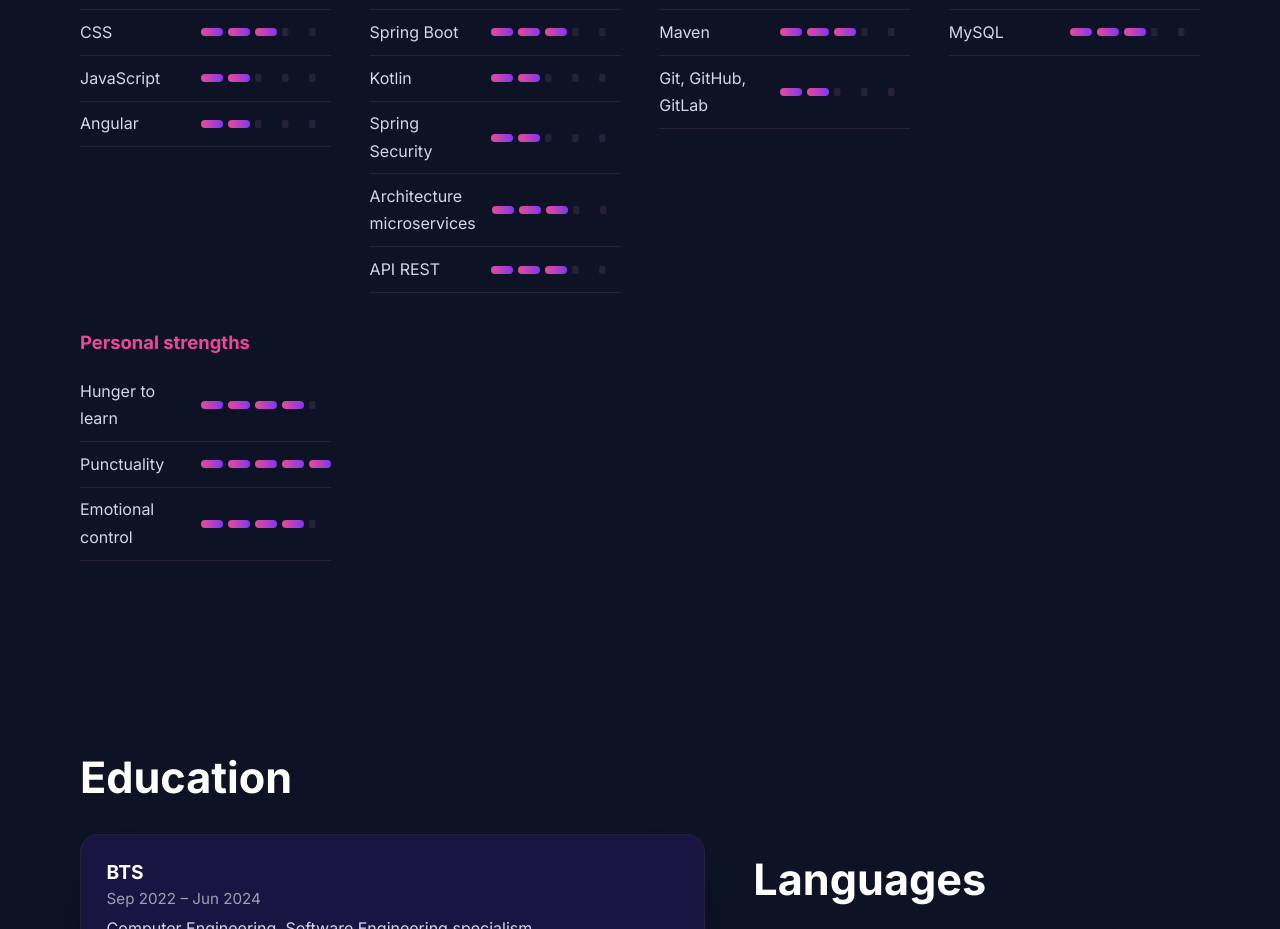
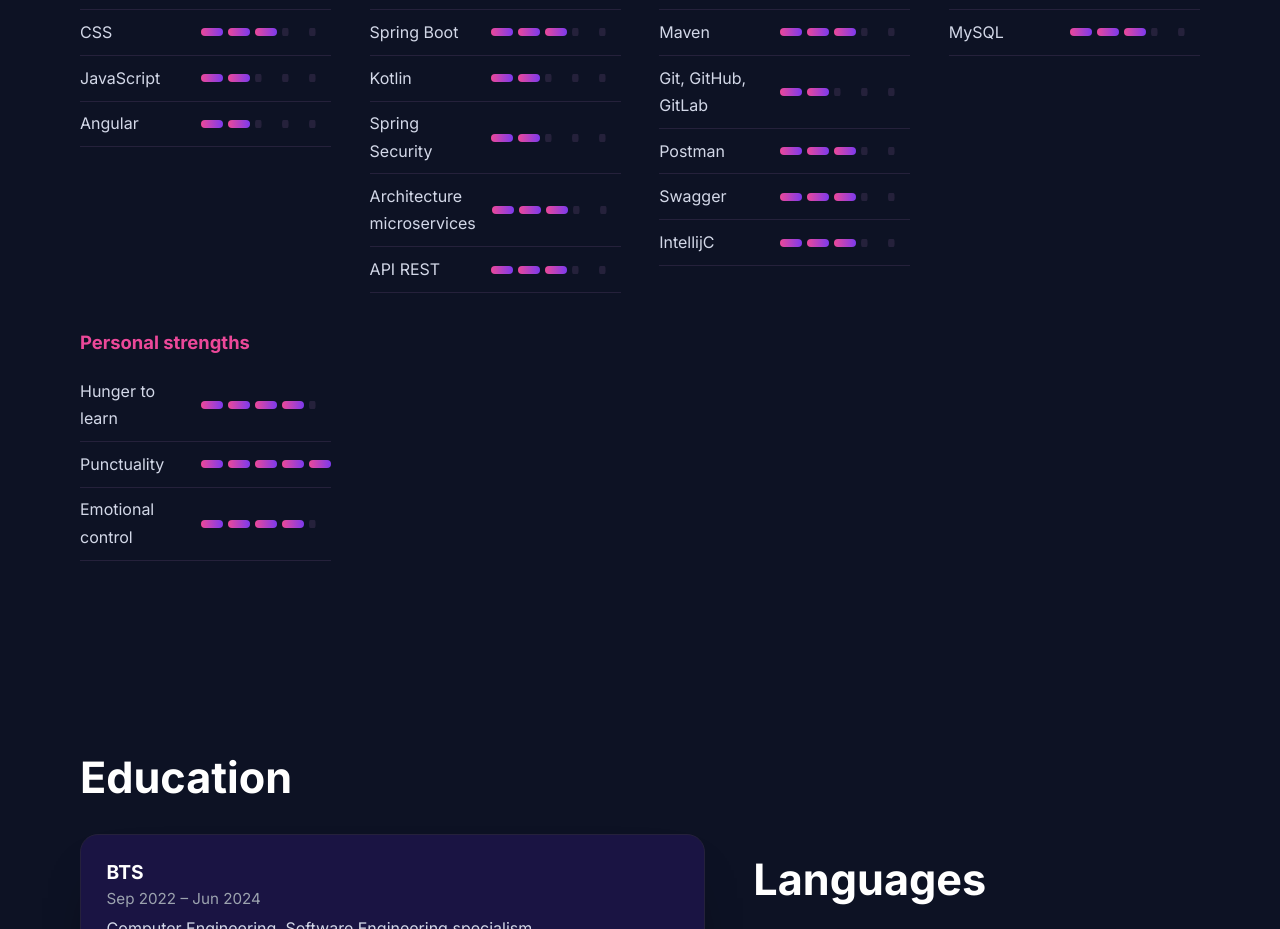
Before and after one commit to GerardMeli/portfolio-frontend, an Angular app: page / in a window 1280 px wide. Shown: the part 3720-4649 px from the top of the page. Built offline with nearby package versions, Linux system fonts and the light colour scheme.

Commit message:
Update the experience section

```diff
--- a/src/app/portfolio.component/portfolio.component.ts
+++ b/src/app/portfolio.component/portfolio.component.ts
@@ -50,7 +50,7 @@ const D:any={
  sk:[
   {n:{fr:"Frontend",en:"Frontend"},i:[["HTML",3],["CSS",3],["JavaScript",2],["Angular",2]]},
   {n:{fr:"Backend",en:"Backend"},i:[["Java",3],["Spring Boot",3],["Kotlin",2],["Spring Security",2],["Architecture microservices",3],["API REST",3]]},
-  {n:{fr:"Outils",en:"Tools"},i:[["Ubuntu",3],["Maven",3],["Git, GitHub, GitLab",2]]},
+  {n:{fr:"Outils",en:"Tools"},i:[["Ubuntu",3],["Maven",3],["Git, GitHub, GitLab",2],["Postman",3],["Swagger",3],["IntellijC",3]]},
   {n:{fr:"Base de données",en:"Database"},i:[["PostgreSQL",3],["MySQL",3]]},
   {n:{fr:"Qualités personnelles",en:"Personal strengths"},i:[[{fr:"Soif de connaissance",en:"Hunger to learn"},4],[{fr:"Ponctualité",en:"Punctuality"},5],[{fr:"Gestion des émotions",en:"Emotional control"},4]]}
  ],
```
